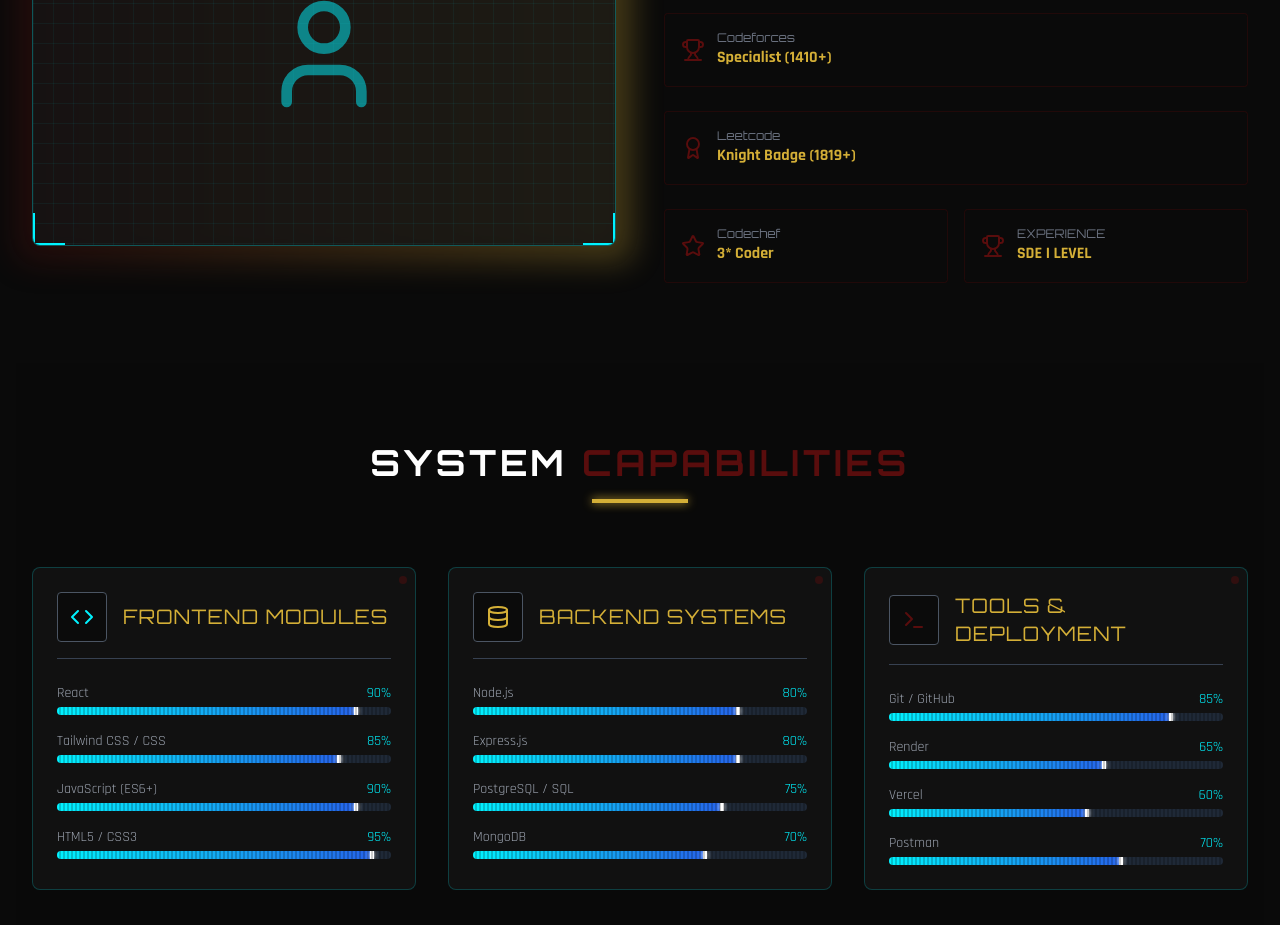
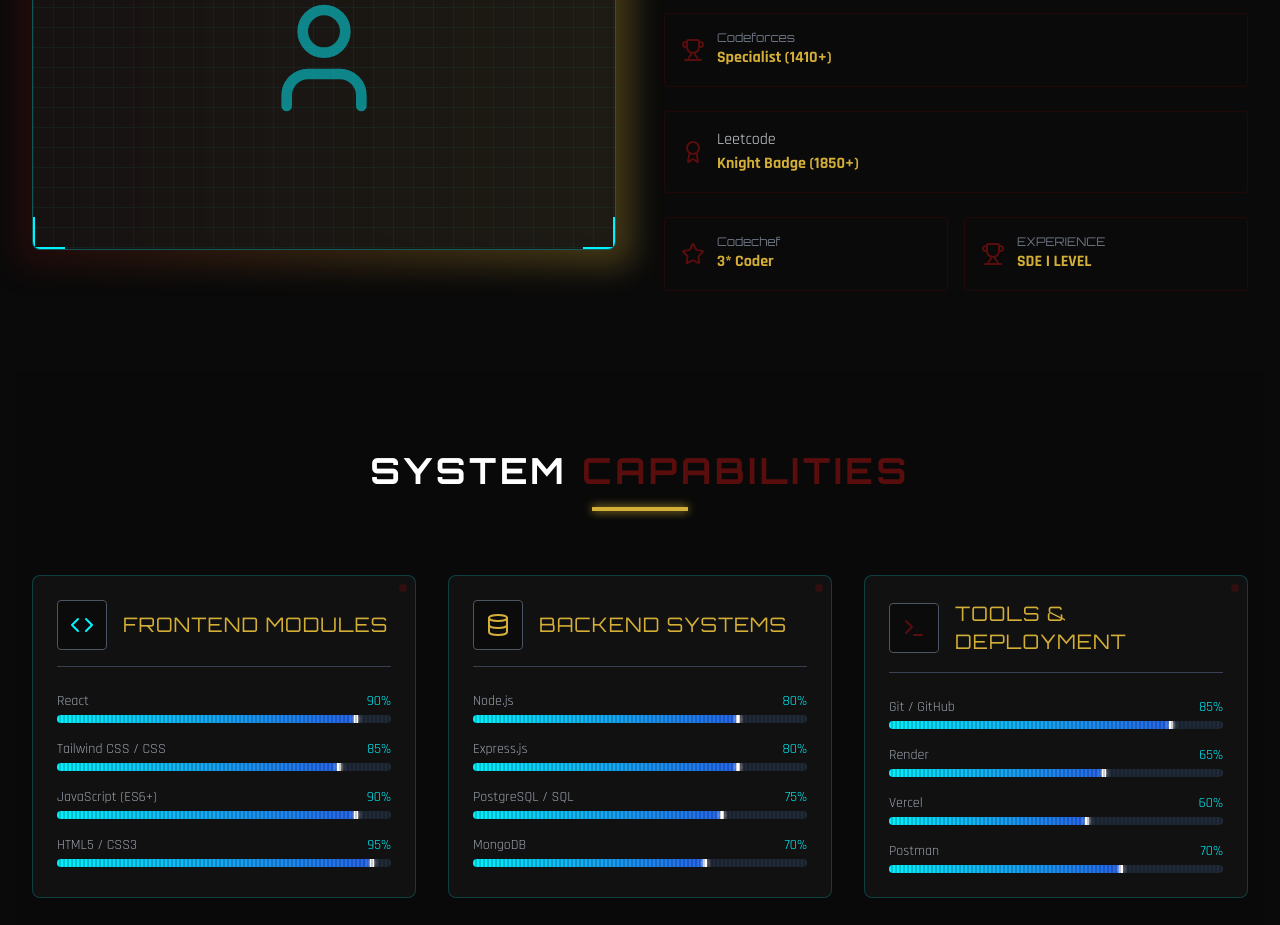
Before and after one commit to Sukhdevvinay/Portfolio, a React (Create React App) app: page / in a window 1280 px wide. Shown: the part 1200-2125 px from the top of the page. Built offline with nearby package versions, Linux system fonts and the light colour scheme.

Commit message:
Update About.js

```diff
--- a/src/Components/About.js
+++ b/src/Components/About.js
@@ -69,8 +69,15 @@ const About = () => {
               <div className="flex items-center gap-3 bg-iron-dark/50 p-4 border border-iron-red/30 rounded">
                 <Award  className="text-iron-red" />
                 <div>
-                  <div className="text-xs font-hud text-gray-500">Leetcode</div>
-                  <div className="text-iron-gold font-bold">Knight Badge (1819+) </div>
+                  <a
+          href="https://leetcode.com/u/Sukhdevvinay/"
+        target="_blank"
+        rel="noopener noreferrer"
+        className="hover:text-gray-700 transition-colors"
+      >
+    Leetcode
+  </a>
+                  <div className="text-iron-gold font-bold">Knight Badge (1850+) </div>
                 </div>
               </div>
 
```
